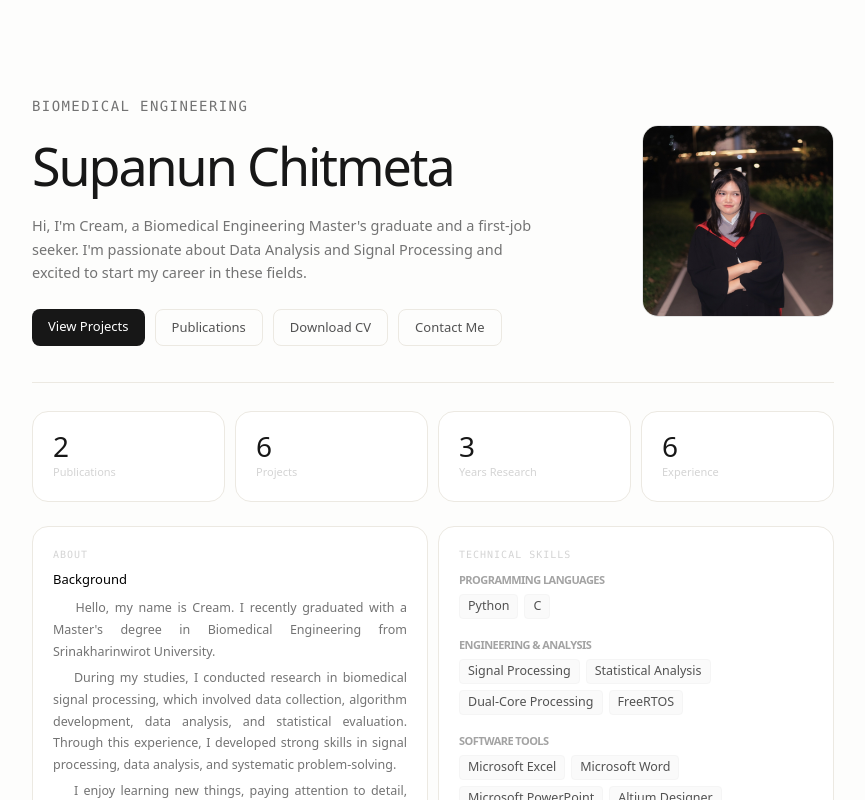
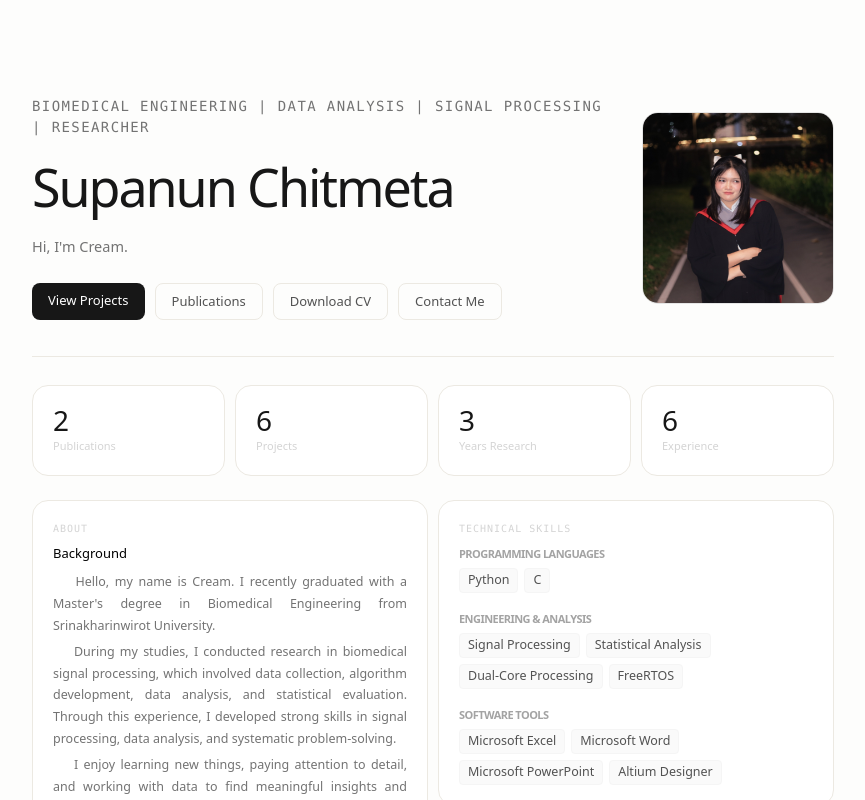
Before and after one commit to supanuncas-cell/Portfolio-Supanun, a React (Vite) app: page / in a window 1280 px wide. Shown: the top 800 px of the page, without its empty margins (207-1072 px from the left). Built offline with nearby package versions, Linux system fonts and the light colour scheme.

Commit message:
Main Page

```diff
--- a/src/pages/Home.jsx
+++ b/src/pages/Home.jsx
@@ -168,7 +168,7 @@ export default function Home() {
         <div className="flex-1 min-w-0">
 
           <p className="font-mono text-[14px] text-neutral-500 uppercase tracking-widest mb-4">
-            Biomedical Engineering
+            Biomedical Engineering | Data Analysis | Signal Processing  | Researcher
           </p>
 
           <h1 className="text-[40px] md:text-[52px] font-light tracking-[-0.04em] leading-tight text-neutral-900 mb-4">
@@ -187,8 +187,7 @@ export default function Home() {
           </div>
 
           <p className="text-[14.5px] text-neutral-500 max-w-[500px] leading-relaxed mb-6">
-            Hi, I'm Cream, a Biomedical Engineering Master's graduate and a first-job seeker.
-            I'm passionate about Data Analysis and Signal Processing and excited to start my career in these fields.
+            Hi, I'm Cream.
           </p>
 
           {/* กลุ่มปุ่มกด */}
```
